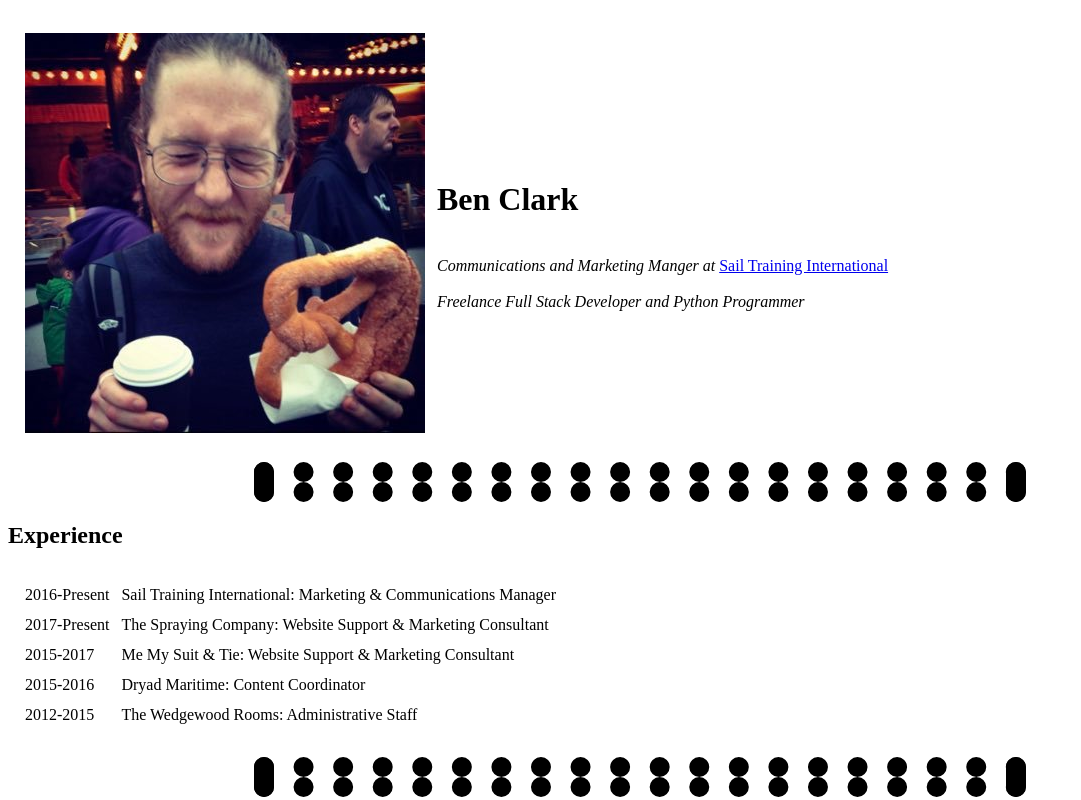
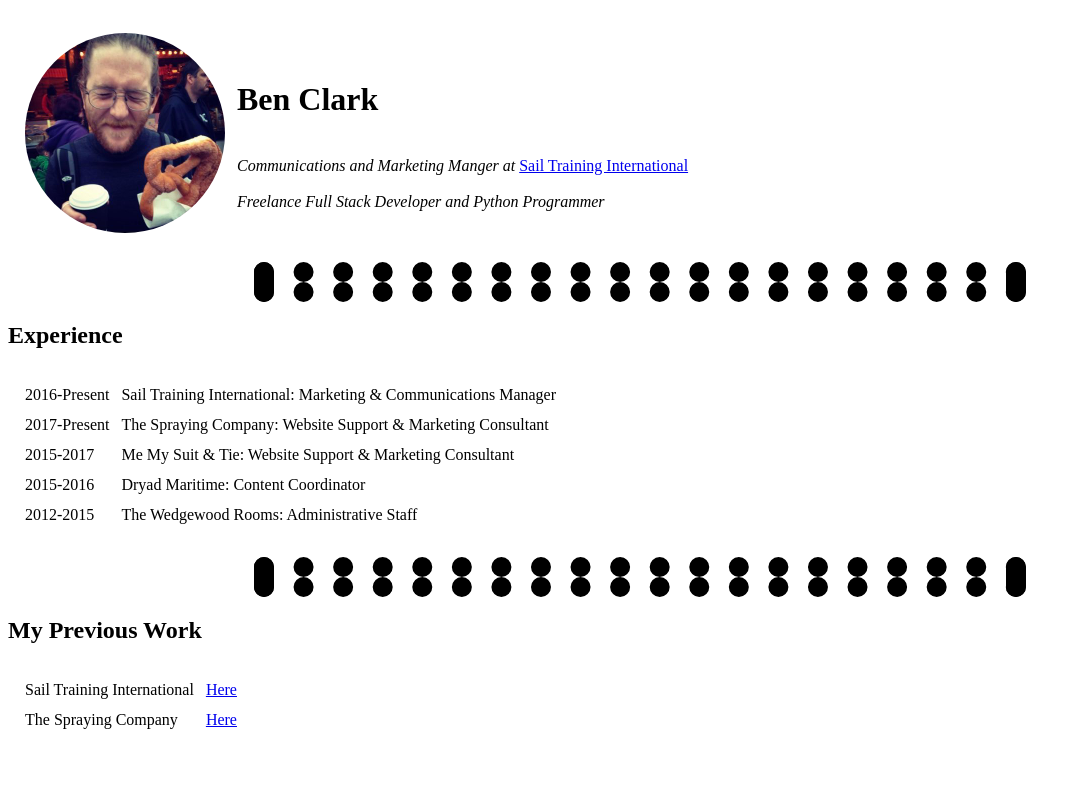
Before and after one commit to AnthonyKinloch/work, a plain HTML site: page index.html in a window 1280 px wide. Shown: the top 800 px of the page, without its empty margins (0-1081 px from the left). Drawn offline with Linux system fonts and the light colour scheme.

Commit message:
Update index.html

```diff
--- a/index.html
+++ b/index.html
@@ -32,7 +32,8 @@
     <tr>
       <td><img
     src="images/Ben-Clark.jpg"
-
+               style="border-radius:50%;"
+               width="200px" height="200px"
     alt="Ben Clark Eating A Prezel at Winter Wonderland"></td>
       <td><h1>Ben Clark</h1><br>
       <i>Communications and Marketing Manger at</i> <a href="https://www.sailtraininginternational.org">Sail Training International</a>
```
